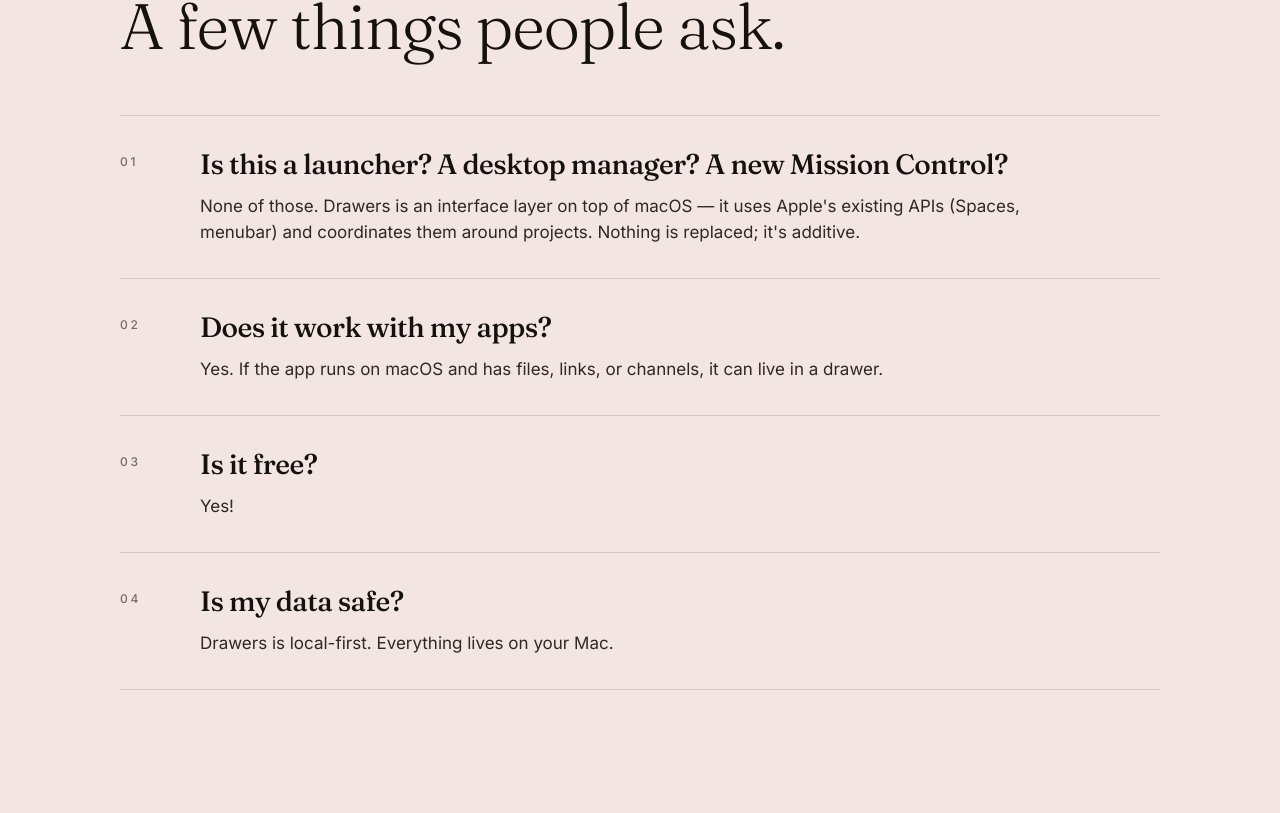
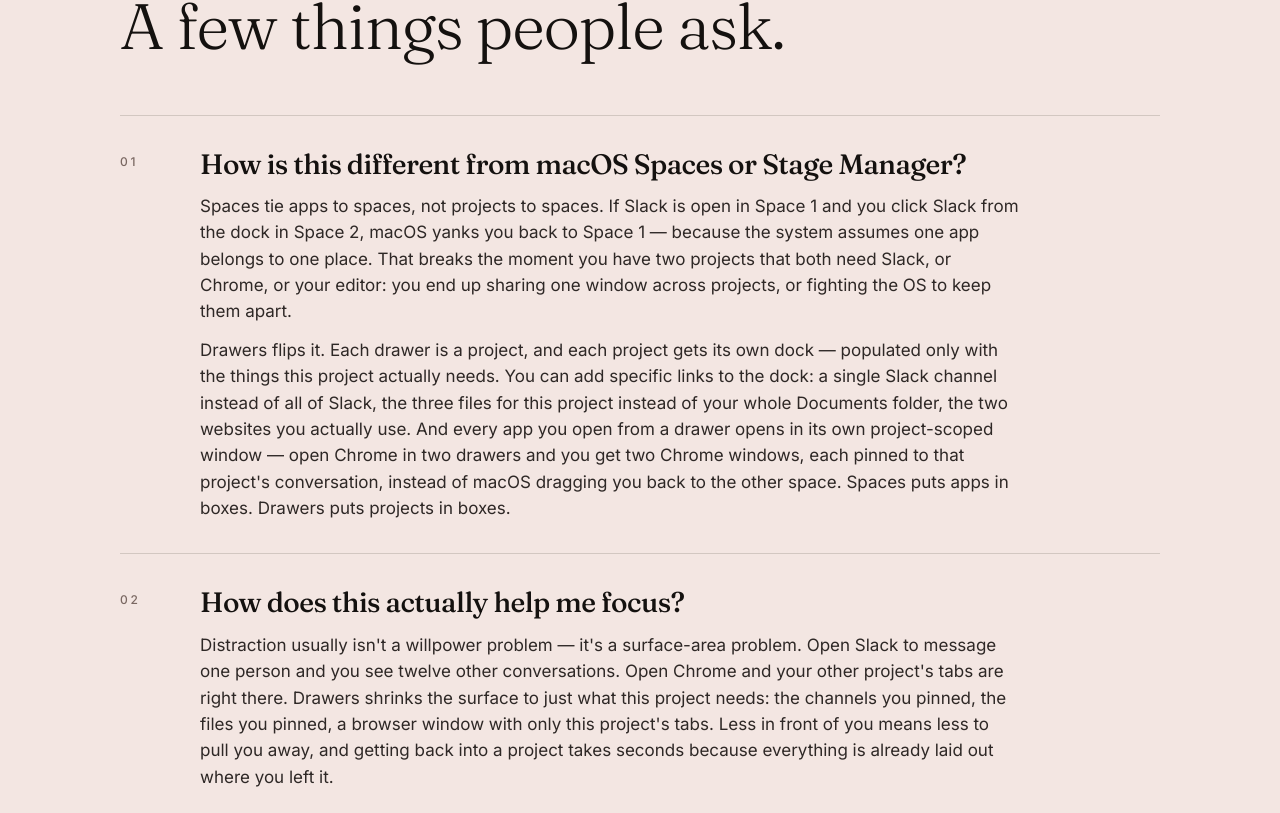
Before and after one commit to minutog/DrawersWebsite, a Next.js app: page / in a window 1280 px wide. Shown: the part 8267-9080 px from the top of the page. Built offline with nearby package versions, Linux system fonts and the light colour scheme.

Commit message:
improve FAQ

```diff
--- a/components/FAQ.tsx
+++ b/components/FAQ.tsx
@@ -1,19 +1,27 @@
 const qs = [
   {
-    q: 'Is this a launcher? A desktop manager? A new Mission Control?',
-    a: "None of those. Drawers is an interface layer on top of macOS — it uses Apple's existing APIs (Spaces, menubar) and coordinates them around projects. Nothing is replaced; it's additive.",
+    q: 'How is this different from macOS Spaces or Stage Manager?',
+    a: "Spaces tie apps to spaces, not projects to spaces. If Slack is open in Space 1 and you click Slack from the dock in Space 2, macOS yanks you back to Space 1 — because the system assumes one app belongs to one place. That breaks the moment you have two projects that both need Slack, or Chrome, or your editor: you end up sharing one window across projects, or fighting the OS to keep them apart.\n\nDrawers flips it. Each drawer is a project, and each project gets its own dock — populated only with the things this project actually needs. You can add specific links to the dock: a single Slack channel instead of all of Slack, the three files for this project instead of your whole Documents folder, the two websites you actually use. And every app you open from a drawer opens in its own project-scoped window — open Chrome in two drawers and you get two Chrome windows, each pinned to that project's conversation, instead of macOS dragging you back to the other space. Spaces puts apps in boxes. Drawers puts projects in boxes.",
+  },
+  {
+    q: 'How does this actually help me focus?',
+    a: "Distraction usually isn't a willpower problem — it's a surface-area problem. Open Slack to message one person and you see twelve other conversations. Open Chrome and your other project's tabs are right there. Drawers shrinks the surface to just what this project needs: the channels you pinned, the files you pinned, a browser window with only this project's tabs. Less in front of you means less to pull you away, and getting back into a project takes seconds because everything is already laid out where you left it.",
   },
   {
     q: 'Does it work with my apps?',
-    a: "Yes. If the app runs on macOS and has files, links, or channels, it can live in a drawer.",
+    a: "Yes. If the app runs on macOS and has files, links, or channels, it can live in a drawer. You don't install anything app-side — Drawers points at things that already exist (a file path, a Slack URL, a website) and opens them in a window scoped to the current project.",
+  },
+  {
+    q: 'Will I have to reorganize how I work?',
+    a: "No. Drawers sits on top of macOS — it uses Apple's existing Spaces and menubar APIs and coordinates them around projects. Your apps, files, and shortcuts don't change. You add a drawer when you want one and ignore it when you don't.",
+  },
+  {
+    q: 'Is my data safe?',
+    a: "Drawers is local-first. Everything lives on your Mac — no account, no sync, no server. Drawers stores pointers (paths and URLs) to things you already have; it doesn't copy your files or read your messages. We collect light anonymous usage stats (drawer count, switch frequency — that kind of thing) to figure out what's working. No file contents, no message contents, nothing personally identifying. Opt-out toggle in settings.",
   },
   {
     q: 'Is it free?',
-    a: 'Yes!',
-  },
-  {
-    q: 'Is my data safe?',
-    a: 'Drawers is local-first. Everything lives on your Mac.',
+    a: 'Yes.',
   },
 ];
 
@@ -69,17 +77,20 @@
                 >
                   {it.q}
                 </h4>
+                {it.a.split('\n\n').map((para, j) => (
                   <p
+                    key={j}
                     style={{
                       fontSize: 17,
                       lineHeight: 1.55,
                       color: 'var(--ink-soft)',
-                    margin: 0,
+                      margin: j === 0 ? 0 : '12px 0 0',
                       maxWidth: 820,
                     }}
                   >
-                  {it.a}
+                    {para}
                   </p>
+                ))}
               </div>
             </div>
           ))}
```
Lines whose indentation alone changed are shown as unchanged.
